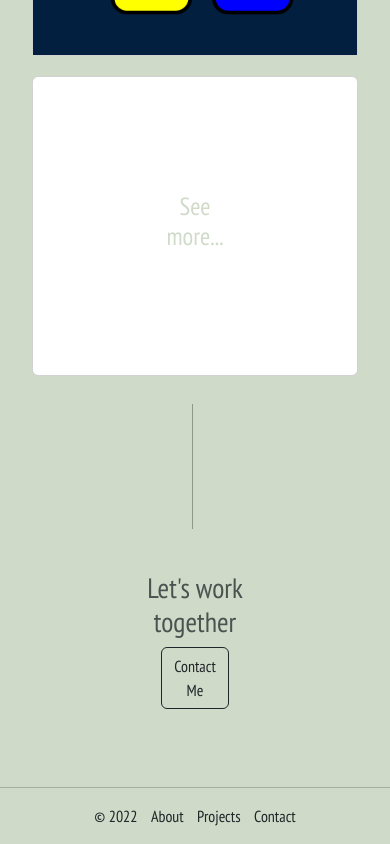
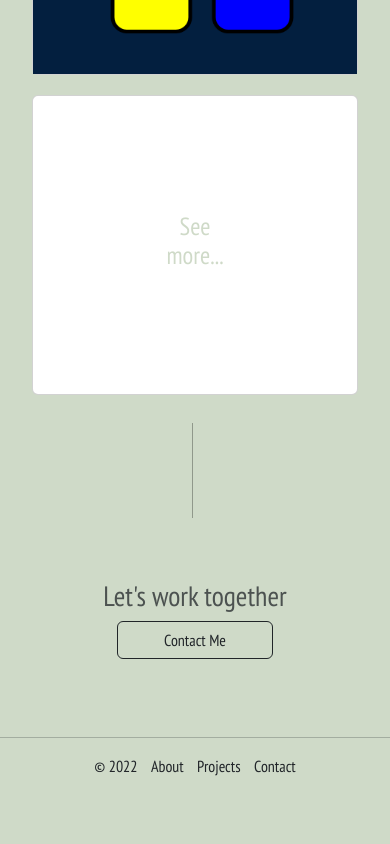
Before and after one commit to perezrebeca/Portfolio-v2, a plain HTML site: page index.html in a window 390 px wide. Shown: the part 2175-3019 px from the top of the page. After the commit the page ends 2969 px from the top, so only its background shows below. Drawn offline with nearby package versions, Linux system fonts and the light colour scheme.

Commit message:
Update styles.css

```diff
--- a/styles.css
+++ b/styles.css
@@ -134,14 +134,14 @@ body {
 
 @media (max-width: 650px) {
   .vertical-line {
-    height: 125px;
+    height: 95px;
   }
 
   #projects {
-    padding: 15% 4% 0;
+    padding: 20% 4% 0;
   }
 
   .bottom-container {
-    padding: 45% 28% 10%;
+    padding: 30% 0 10%;
   }
 }
```
